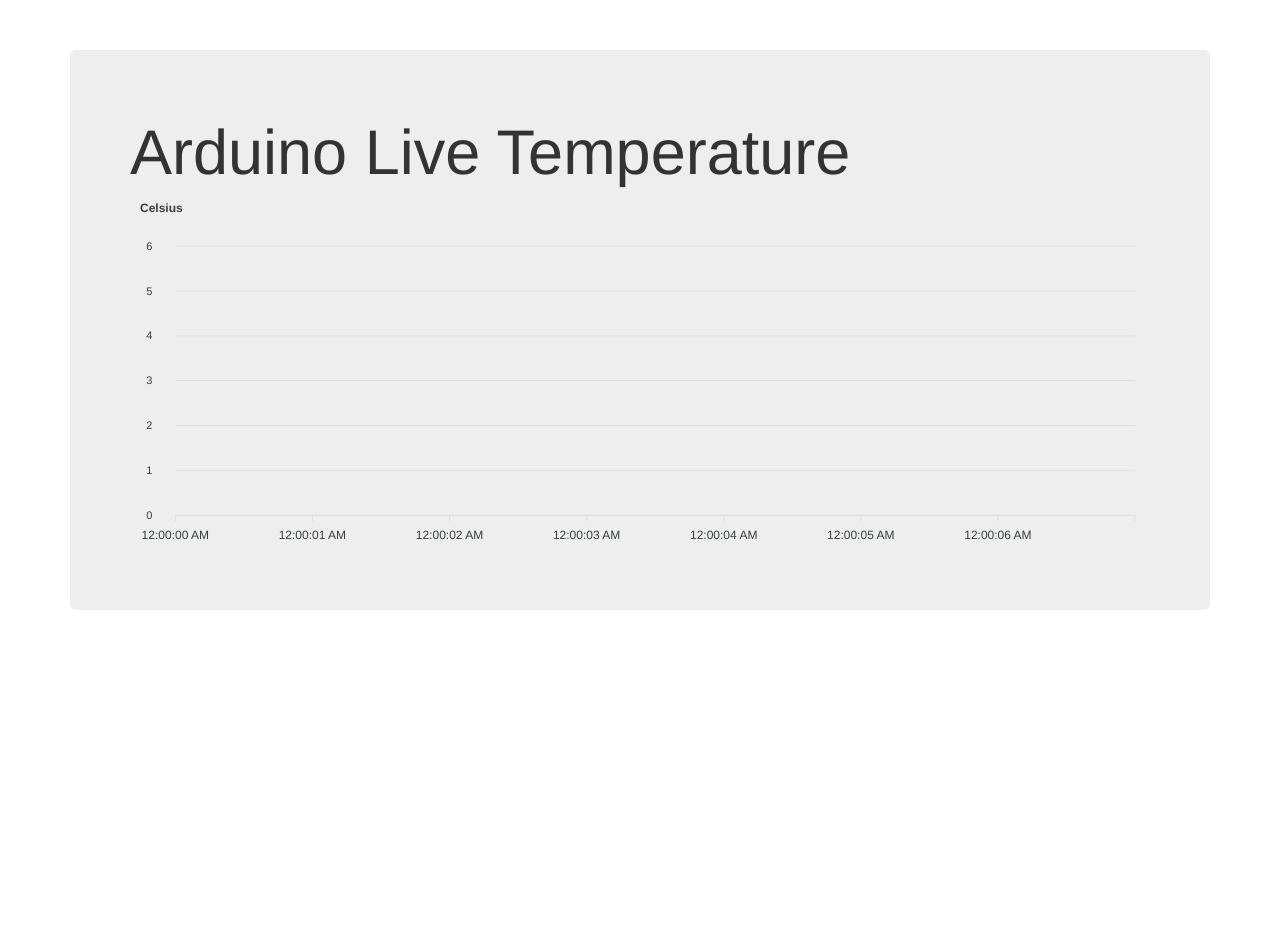
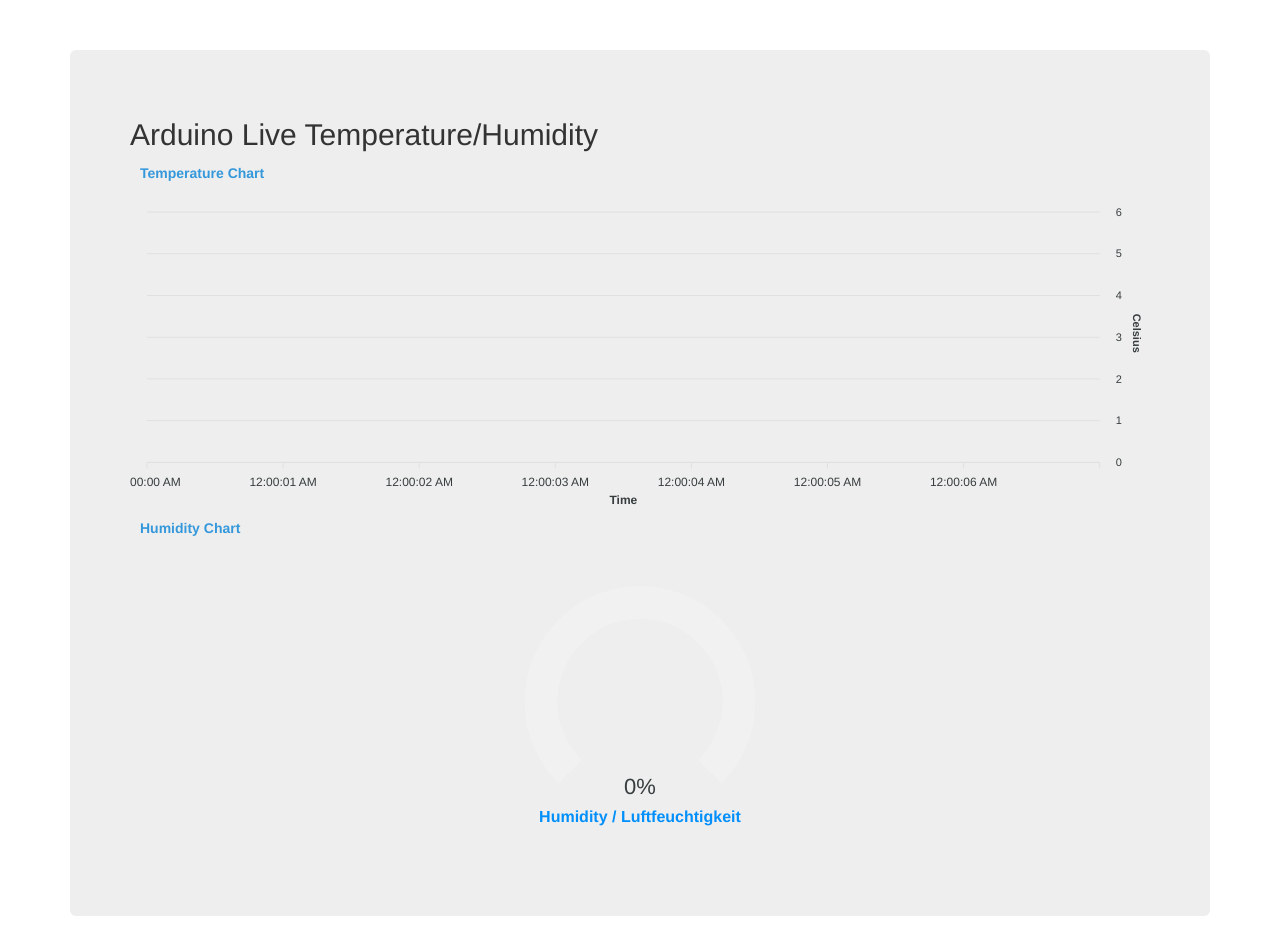
Before and after one commit to aliesenli/temperature, a website: page public/index.html in a window 1280 px wide. Before the commit the page ends 800 px from the top, so only its background shows below. Drawn offline with nearby package versions, Linux system fonts and the light colour scheme; no server answers.

Commit message:
added humidity chart + refactoring

```diff
--- a/public/index.html
+++ b/public/index.html
@@ -12,8 +12,9 @@
 <body>
     <div class="container">
         <div class="jumbotron">
-            <h1>Arduino Live Temperature</h1>
+            <h2>Arduino Live Temperature/Humidity</h2>
             <div id="chart"></div>
+            <div id="humidityChart"></div>
         </div>
     </div>
 </body>
--- a/public/myChart.js
+++ b/public/myChart.js
@@ -1,25 +1,28 @@
-var data1 = [];
-var newDataFromSensor = [];
+var data = [];
+var sensorData = [];
 var lastDate = "";
 var lastTemperature = "";
+var lastHumidity = 0;
 
 var socket = io();
     socket.on('temperature-data', (content) => {
-    newDataFromSensor.push(content);
-    lastTemperature = newDataFromSensor.slice(-1)[0].dataset
-    lastDate = newDataFromSensor.slice(-1)[0].time
+        sensorData.push(content);
+        lastTemperature = sensorData.slice(-1)[0].dataset
+        lastDate = sensorData.slice(-1)[0].time
+    })
+    socket.on('humidity-data', (content) => {
+        lastHumidity = content.dataset;
     })
 
 function getNewSeries(date, yAxis) {
     var newSerie = [date, yAxis]
-    data1.push(newSerie);
-    console.log(data1)
+    data.push(newSerie);
 }
 
 var options = {
     series: [{
        name: "Temperature",
-        data: data1.slice()
+       data: data.slice()
     }],
         chart: {
         id: 'realtime',
@@ -71,9 +74,12 @@
     stroke: {
         curve: 'smooth'
     },
-    title: {
-        text: 'Dynamic Updating Chart',
-        align: 'left'
+    fill: {
+        type: 'gradient',
+        gradient: {
+            opacityFrom: 0.2,
+            opacityTo: 0.8,
+        }
     },
     markers: {
         size: 4
@@ -81,7 +87,10 @@
     xaxis: {
         type: 'datetime',
         categories: [],
-        //range: 30,
+        range: 30,
+        title: {
+            text: "Time"
+        },
         labels: {
             formatter: function (value) {
                 return new Date(value * 1000).toLocaleTimeString();
@@ -89,26 +98,87 @@
         }
     },
     yaxis: {
-        labels: {
-        offsetX: -10,
+        opposite: true,
+        title: {
+            text: "Celsius"
         }
     },
     title: {
-        text: 'Celsius',
+        text: 'Temperature Chart',
         align: 'left',
         style: {
-        fontSize: '12px'
+        fontSize: '14px',
+        color: '#3498DB'
         }
     },
 };
 
-var chart = new ApexCharts(document.querySelector("#chart"), options);
-chart.render();
+var lineChart = new ApexCharts(document.querySelector("#chart"), options);
+lineChart.render();
+
+var humidityOptions = {
+    series: [0],
+    chart: {
+    height: 350,
+    type: 'radialBar',
+    offsetY: -10
+  },
+  plotOptions: {
+    radialBar: {
+      startAngle: -135,
+      endAngle: 135,
+      dataLabels: {
+        name: {
+          fontSize: '16px',
+          offsetY: 120
+        },
+        value: {
+          offsetY: 76,
+          fontSize: '22px',
+          formatter: function (val) {
+            return val + "%";
+          }
+        }
+      }
+    }
+  },
+  fill: {
+    type: 'gradient',
+    gradient: {
+        shade: 'dark',
+        shadeIntensity: 0.3,
+    },
+  },
+  stroke: {
+    dashArray: 4
+  },
+  labels: ['Humidity / Luftfeuchtigkeit'],
+  title: {
+    text: 'Humidity Chart',
+    align: 'left',
+    style: {
+       fontSize: '14px',
+       color: '#3498DB'
+    }
+  },
+};
+
+var humidityChart = new ApexCharts(document.querySelector("#humidityChart"), humidityOptions);
+humidityChart.render();
+
+function update() {
+    return humidityChart.w.globals.series.map(function() {
+        return Math.floor(lastHumidity)
+    })
+}
 
 window.setInterval(function () {
 getNewSeries(lastDate, lastTemperature)
 
-chart.updateSeries([{
-    data: data1
+lineChart.updateSeries([{
+    data: data
 }])
-}, 5000)
+
+humidityChart.updateSeries(update())
+
+}, 4010)
```
Also changed, not shown: server.js (+7 -1 lines), 2 other files. Lines whose indentation alone changed are shown as unchanged.
